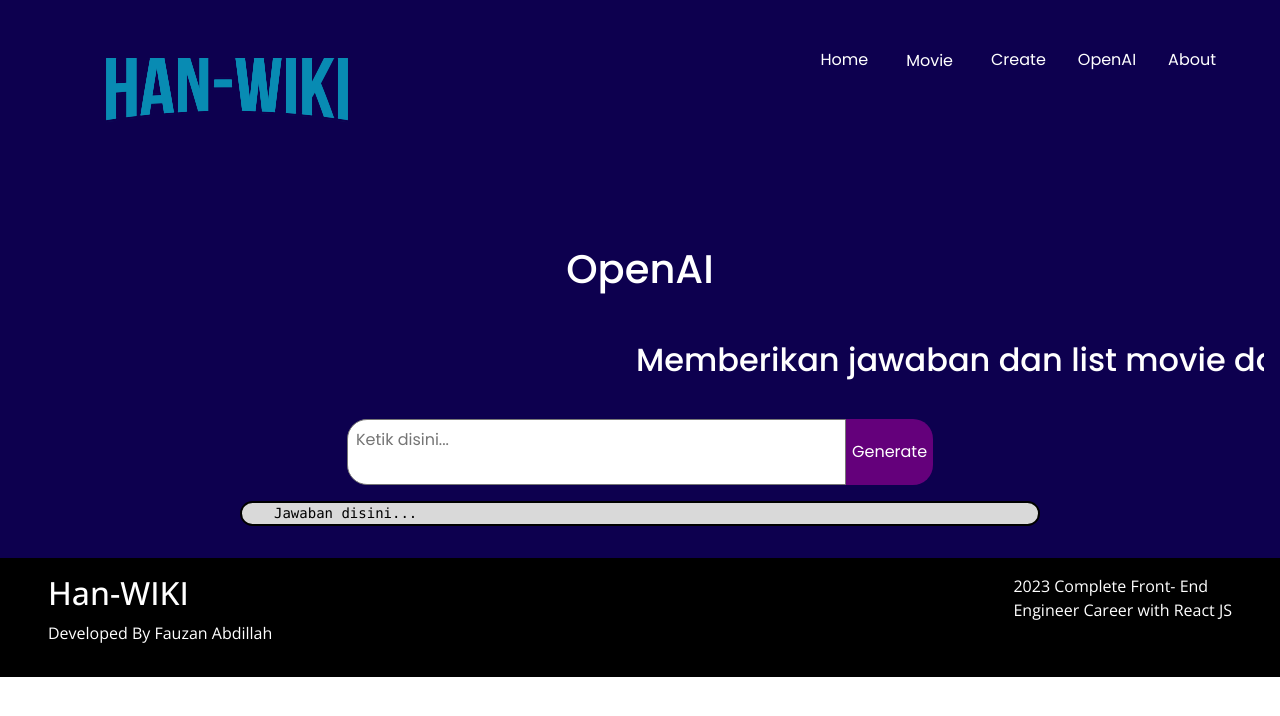
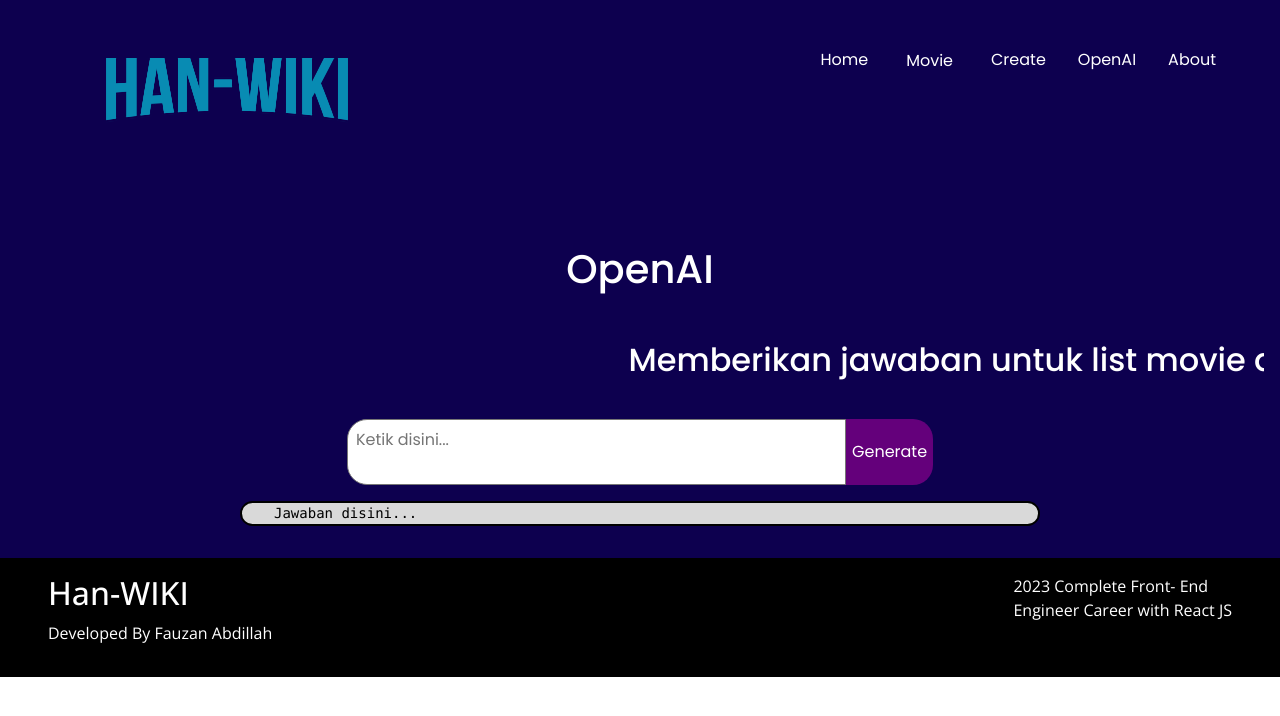
Before and after one commit to zannabd/miniproject_alterra, a React (Vite) app in the folder han-wiki/: page /openai in a window 1280 px wide. Shown: the top 716 px of the page. Built offline with nearby package versions, Linux system fonts and the light colour scheme; no server answers; the HTML template or start-up script is replaced by a standard one.

Commit message:
fixing word typo

```diff
--- a/han-wiki/src/pages/OtherPage/OpenAIPage.jsx
+++ b/han-wiki/src/pages/OtherPage/OpenAIPage.jsx
@@ -99,7 +99,7 @@ export default function OpenAi() {
     <StyledOpenAI>
       <h1 className="my-5 text-center">OpenAI</h1>
       <div className="title">
-        <h2>Memberikan jawaban dan list movie dan drama yang kamu cari</h2>
+        <h2>Memberikan jawaban untuk list movie dan drama yang kamu cari</h2>
       </div>
       <div className="search">
         <textarea className="typing" type="text" value={prompt} onChange={(e) => setPrompt(e.target.value)} placeholder="Ketik disini..." />
```
